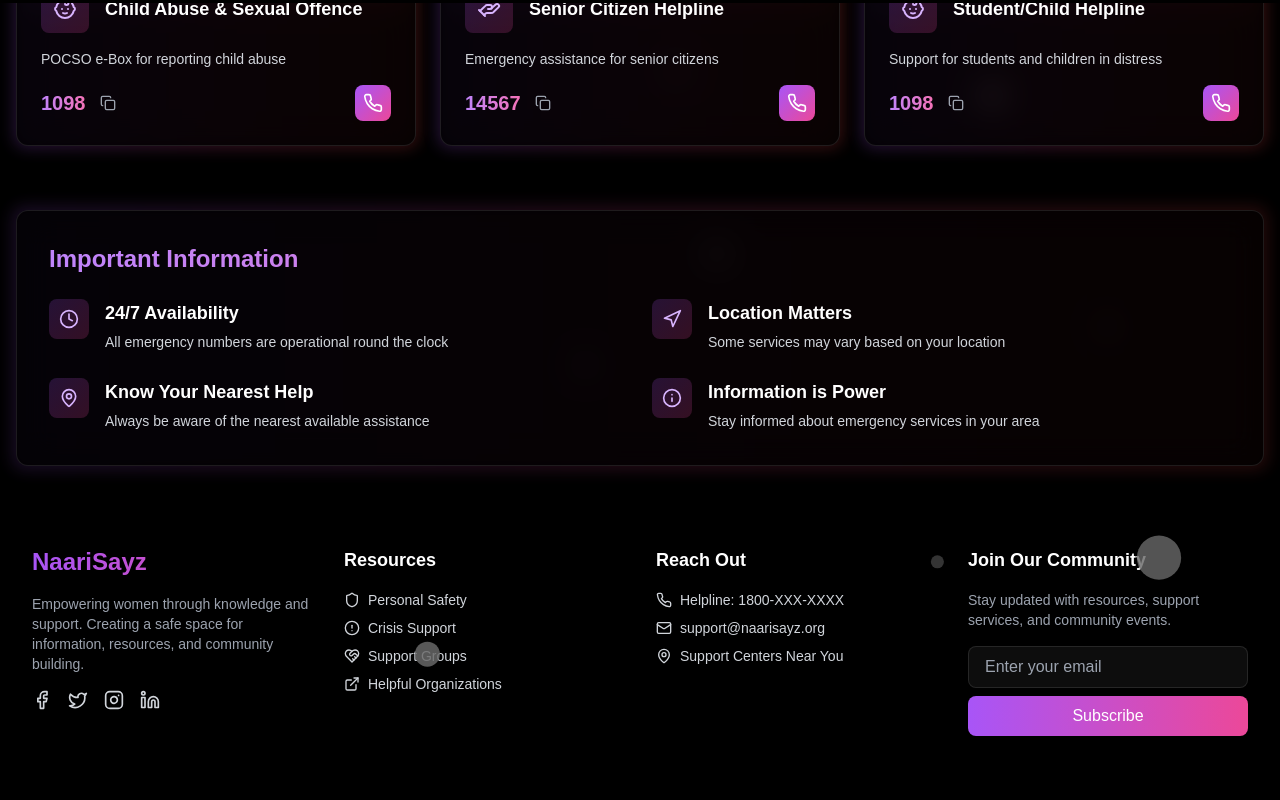
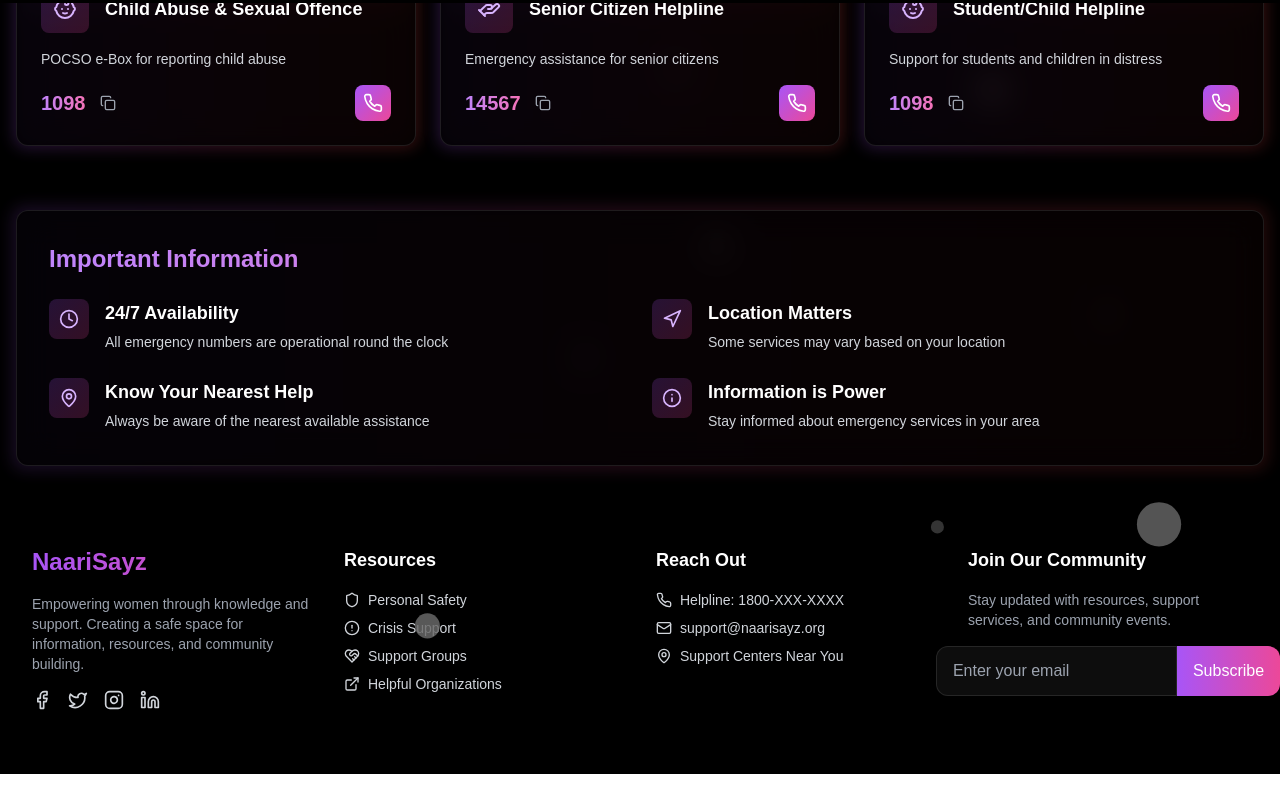
Before and after one commit to deepanshigautam/NaariSayz, a Next.js app: page /emergency in a window 1280 px wide. Shown: the part 797-1597 px from the top of the page. After the commit the page ends 1571 px from the top, so only its background shows below. Built offline with nearby package versions, Linux system fonts and the light colour scheme; no server answers.

Commit message:
subscribe event fixed

```diff
--- a/src/components/footer.tsx
+++ b/src/components/footer.tsx
@@ -14,6 +14,7 @@ import {
   HeartHandshake,
   Code
 } from 'lucide-react';
+import SubscribeResource from '@/src/components/subscribeResource';
 
 const Footer = () => {
   return (
@@ -109,19 +110,9 @@ const Footer = () => {
               <p className="text-sm text-gray-400">
                 Stay updated with resources, support services, and community events.
               </p>
-              <form className="space-y-2">
-                <input
-                  type="email"
-                  placeholder="Enter your email"
-                  className="w-full px-4 py-2 bg-white/5 border border-white/10 rounded-lg focus:outline-none focus:ring-2 focus:ring-purple-500/50 text-white"
-                />
-                <button
-                  type="submit"
-                  className="w-full px-4 py-2 bg-gradient-to-r from-purple-500 to-pink-500 text-white rounded-lg hover:opacity-90 transition-opacity"
-                >
-                  Subscribe
-                </button>
-              </form>
+
+                <SubscribeResource/>
+
             </div>
           </div>
         </div>
--- a/src/components/subscribeResource.tsx
+++ b/src/components/subscribeResource.tsx
@@ -1,23 +1,51 @@
-'use client';
-import React, { useState} from "react";
+'use client'
+import React, { useState, useEffect } from "react";
+import { supabase } from "@/src/services/supabaseClient";
 
 function SubscribeResource() {
+  const [email, setEmail] = useState<string>("");
+  const [isSubscribed, setIsSubscribed] = useState<boolean>(false);
+  const [error, setError] = useState<string | null>(null);
+  const [isClient, setIsClient] = useState<boolean>(false);  // Track if we're on the client side
+
+  // Check if we're on the client side before rendering
+  useEffect(() => {
+    setIsClient(true);
+  }, []);
+
+  if (!isClient) return null;
+
+  const handleSubscribe = async (e: React.FormEvent) => {
+    e.preventDefault();
+
+    if (!email) return;
+
+    try {
+
+      const { data, error } = await supabase.from("subscribers").insert([{ email }]);
+
+      console.log("Supabase response:", { data, error });
+
+      if (error) {
+        console.error("Subscription error:", error.message);
+        setError("Subscription failed. Please try again.");
+      } else {
+        console.log("Subscriber added:", data);
+        setIsSubscribed(true);
+        setEmail("");
 
 
-    const [email, setEmail] = useState("");
-    const [isSubscribed, setIsSubscribed] = useState(false);
-
-    const handleSubscribe = (e: React.FormEvent<HTMLFormElement>) => {
-        e.preventDefault();
-        if (email) {
-          setIsSubscribed(true);
-          setEmail("");
         setTimeout(() => setIsSubscribed(false), 3000);
       }
+    } catch (err) {
+      console.error("Unexpected error adding subscriber:", err);
+      setError("An unexpected error occurred.");
+    }
   };
+
   return (
     <div className="mt-16 text-center">
-            <h2 className="text-3xl font-bold mb-4">Stay Updated!</h2>
+
       <form onSubmit={handleSubscribe} className="flex justify-center">
         <input
           type="email"
@@ -25,20 +53,19 @@ function SubscribeResource() {
           value={email}
           onChange={(e) => setEmail(e.target.value)}
           required
-                className="bg-white/5 border border-white/10 rounded-l-xl py-3 px-4 text-white placeholder-gray-400 focus:outline-none focus:ring-2 focus:ring-purple-500/50"
+          className="bg-white/5 border border-white/10 rounded-l-xl py-3 lg:px-4 px-5 text-white placeholder-gray-400 focus:outline-none focus:ring-2 focus:ring-purple-500/50"
         />
         <button
           type="submit"
-                className="bg-gradient-to-r from-purple-500 to-pink-500 text-white rounded-r-xl px-4"
+          className="bg-gradient-to-r from-purple-500 to-pink-500 text-white rounded-r-xl lg:px-4 px-5"
         >
           Subscribe
         </button>
       </form>
-            {isSubscribed && (
-              <p className="mt-4 text-green-400">Thank you for subscribing!</p>
-            )}
+      {isSubscribed && <p className="mt-4 text-green-400">Thank you for subscribing!</p>}
+      {error && <p className="mt-4 text-red-400">{error}</p>}
     </div>
-  )
+  );
 }
 
-export default SubscribeResource
+export default SubscribeResource;
```
Lines whose indentation alone changed are shown as unchanged.
